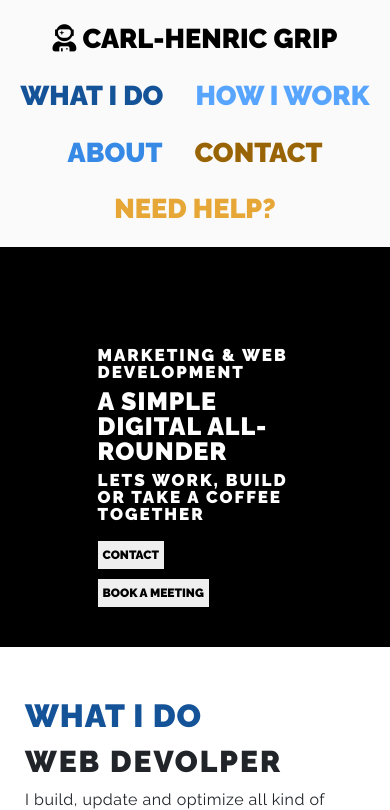
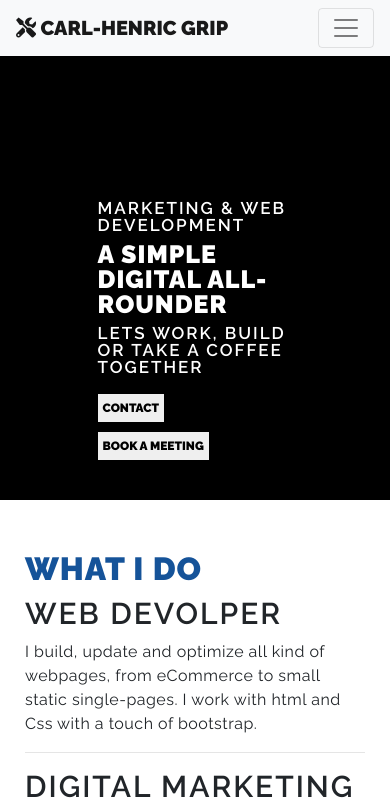
Before and after one commit to Carl-Henric/MS1, a plain HTML site: page MS1/index.html in a window 390 px wide. Shown: the top 810 px of the page. Drawn offline with nearby package versions, Linux system fonts and the light colour scheme.

Commit message:
New responsive navigation

```diff
--- a/MS1/css/style.css
+++ b/MS1/css/style.css
@@ -1,4 +1,4 @@
-@import url('https://fonts.googleapis.com/css2?family=Raleway:ital,wght@0,400;0,900;1,800&family=Staatliches&display=swap');
+@import url('https://fonts.googleapis.com/css2?family=Raleway:ital,wght@0,400;0,600;0,700;0,900;1,800&display=swap');
 
 * {
     margin:0;
@@ -24,14 +24,14 @@ h1 {
 
 h2 {
     font-family: 'Raleway', sans-serif;
-    font-weight: 900;
+    font-weight: 800;
     text-transform: uppercase;
     letter-spacing: 1px;
 }
 
 h3 {
     font-family: 'Raleway', sans-serif;
-    font-weight: 800;
+    font-weight: 600;
     text-transform: uppercase;
     letter-spacing: 2px;
     font-size: 30px;
@@ -76,17 +76,12 @@ p {
 
 /************************************** Navigation*/
 
-.nav {
-    background-color: #fafafa;
-    width:100%;
-    padding: 10px 0px;
-}
 
-.nav a {
-    color: black;
-    font-size: 1.7em;
+
+.navbar {
+    font-family: 'Raleway', sans-serif;
+    font-size: 20px;
     font-weight: 800;
-    font-family: 'Raleway', sans-serif;
     text-transform: uppercase;
 }
 
@@ -111,18 +106,19 @@ p {
     color: #E6A737;
 }
 
+
 /************************************** Hero*/
 
 #hero {
     background-color: black;
-    height: 400px;
+    height: 500px;
 }
 
 .usp-text {
     color: #ffffff;
     text-align: left;
     margin: auto;
-    padding: 100px 0px 100px 0px;
+    padding: 200px 0px 200px 0px;
     max-width: 50%;
 }
 
@@ -254,7 +250,7 @@ p {
     border: 2px solid #E6A737;
 }
 
-#name {
+#contactname {
     width: 45%;
     margin-right: 10%;
 }
--- a/MS1/index.html
+++ b/MS1/index.html
@@ -9,28 +9,23 @@
     <link rel="stylesheet" href="css/style.css">
 </head>
 <body>
-    <nav id="nav"> <!--Menu-->
-        <ul class="nav justify-content-center">
-             <li class="nav-item">
-                <a class="nav-link logo" href="index.html"><i class="fas fa-user-astronaut"></i> Carl-Henric Grip</a>
-            </li>
-             <li class="nav-item">
-                <a class="nav-link" id="navwhat" href="#whatido">What i do</a>
-            </li>
-             <li class="nav-item">
+    <section id="navigation">  <!--Navigation-->
+        <nav class="navbar fixed-top navbar-expand-lg navbar-light bg-light">
+            <a class="navbar-brand" href="index.html"><i class="fas fa-tools"></i> Carl-Henric Grip</a>
+            <button class="navbar-toggler" type="button" data-toggle="collapse" data-target="#navbarNavAltMarkup" aria-controls="navbarNavAltMarkup" aria-expanded="false" aria-label="Toggle navigation">
+                <span class="navbar-toggler-icon"></span>
+            </button>
+            <div class="collapse navbar-collapse" id="navbarNavAltMarkup">
+                <div class="navbar-nav">
+                <a class="nav-link active" id="navwhat" href="#whatido">What I do <span class="sr-only">(current)</span></a>
                 <a class="nav-link" id="navhow" href="#howiwork">How I work</a>
-            </li>
-             <li class="nav-item">
                 <a class="nav-link" id="navabout" href="#about">About</a>
-            </li>
-             <li class="nav-item">
                 <a class="nav-link" id="navcontact" href="#contact">Contact</a>
-            </li>
-            <li class="nav-item">
                 <a class="nav-link" id="navneed" href="#needhelp">Need help?</a>
-            </li>
-        </ul>
-    </nav>
+                </div>
+            </div>
+        </nav>
+    </section>
     <section id="hero"> <!--Section: Hero-->
         <div class="usp-text">
             <h3>Marketing & Web development</h3>
@@ -163,8 +158,8 @@
                     </div>
                     <div class="col-sm">
                             <form>
-                            <input class="contact-form" type="text" value="name" id="name" placeholder="Name"><input class="contact-form" type="email" value="email" id="email" placeholder="E-mail Adress">
-                            <input class="contact-form" type="text" value="company" id="company" placeholder="Company Name"><br/>
+                            <input class="contact-form" type="text" value="Name" id="contactname" placeholder="Name"><input class="contact-form" type="email" value="E-mail" id="email" placeholder="E-mail Adress">
+                            <input class="contact-form" type="text" value="company" id="Company" placeholder="Company Name"><br/>
                             <textarea class="contact-form" name="textarea" rows="3" id="textarea" placeholder="Write your message"></textarea><br/>
                             <input class="contact-form" type="submit" value="submit">
                             </form>
@@ -179,7 +174,8 @@
                 <h2 id="headingneed">Need help?</h2>
                 <p class="pneed">
                 Can´t remember how to update the text on in your footer? or to change the slider pictures? no worry, I will help you.<br/>
-                Just fill in the form right under this text I will help you. Describe your problem and will respond immediately.
+                Just fill in the form right under this text I will help you. <br/><br/>
+                Describe your problem and I will respond immediately.
                 </p>
                     <div class="row">
                         <div class="col-sm choices">
@@ -203,6 +199,8 @@
                             </form>
                         </div>
                         <div class="col-sm">
+                            <input class="contact-form" type="text" value="Name" id="name" placeholder="Name">
+                            <input class="contact-form" type="email" value="E-Mail" id="emailhelp" placeholder="E-mail">
                             <textarea name="textarea" rows="10" id="textareahelp" placeholder="Message" class="form-control"></textarea><br/>
                             <input type="submit" id="submit" class="btn btn-primary">
                         </div>
```
